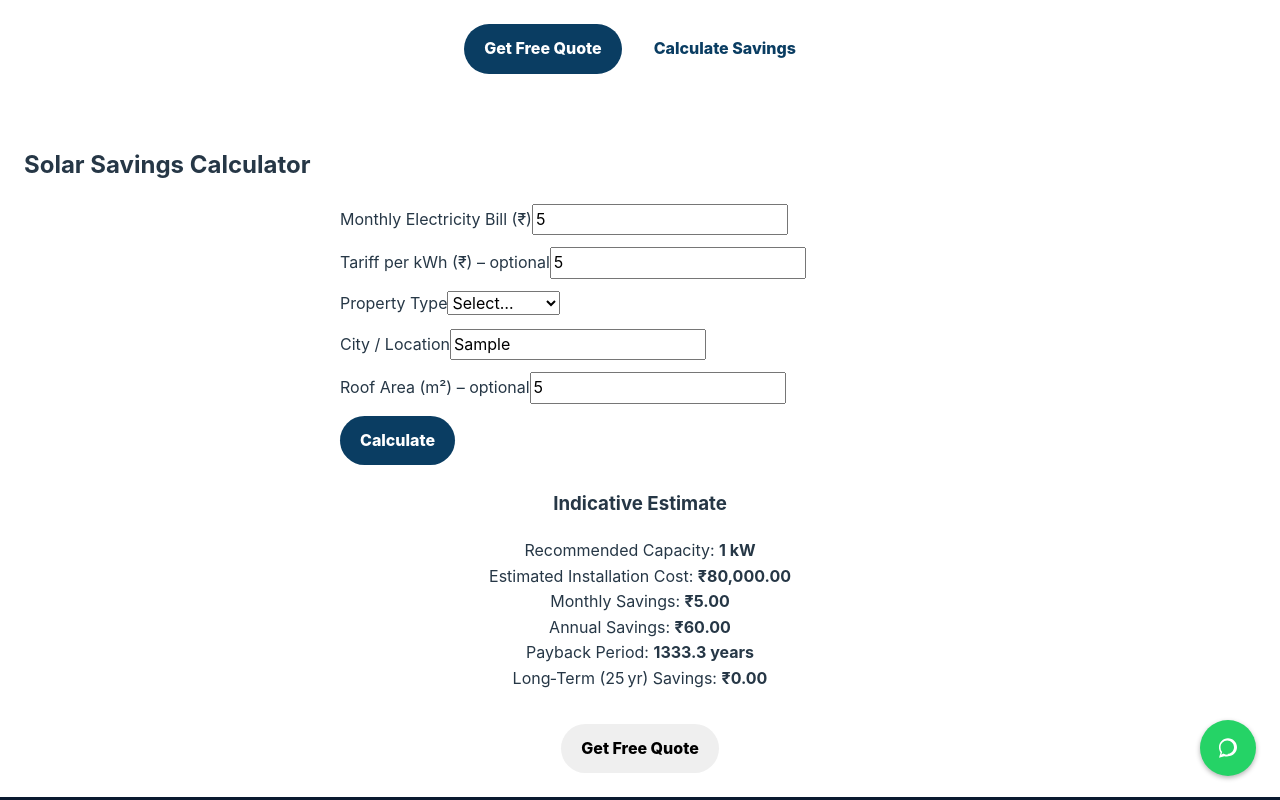
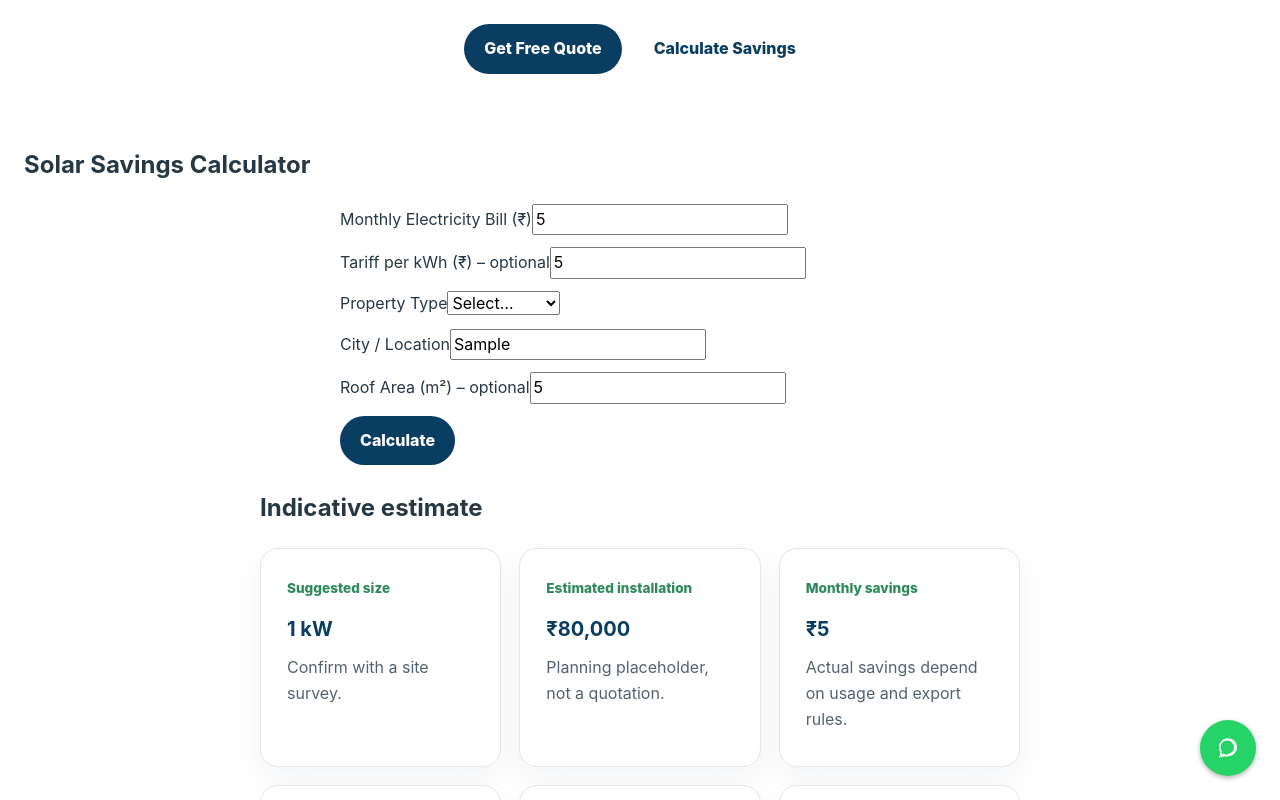
Before and after one commit to dubekriish09/newprot1, a React (Vite) app: page / in a window 1280 px wide. Both pictures are taken after typing "5", "5", "Sample", "5" into the empty fields and a click on the button "Calculate". Shown: the part 1078-1878 px from the top of the page. Built offline with nearby package versions, Linux system fonts and the light colour scheme.

Commit message:
Update phase 2 implementation

```diff
--- a/src/components/sections/CalculatorResults.jsx
+++ b/src/components/sections/CalculatorResults.jsx
@@ -1,29 +1,24 @@
-// src/components/sections/CalculatorResults.jsx
 import React from "react";
 
 function formatCurrency(num) {
-  return new Intl.NumberFormat("en-IN", { style: "currency", currency: "INR" }).format(num);
+  return new Intl.NumberFormat("en-IN", { style: "currency", currency: "INR", maximumFractionDigits: 0 }).format(Number(num) || 0);
 }
 
-function CalculatorResults({ result, onQuoteClick }) {
-  const { capacityKw, installationCost, monthlySaving, annualSaving, paybackYears, longTermSaving } = result;
-
+export default function CalculatorResults({ result, onQuoteClick }) {
+  const { capacityKw, installationCost, monthlySaving, annualSaving, paybackYears, longTermSaving, estimateNote } = result;
   return (
-    <div className="calculator-results" style={{ marginTop: "var(--space-lg)", textAlign: "center" }}>
-      <h3>Indicative Estimate</h3>
-      <ul style={{ listStyle: "none", padding: 0 }}>
-        <li>Recommended Capacity: <strong>{capacityKw} kW</strong></li>
-        <li>Estimated Installation Cost: <strong>{formatCurrency(installationCost)}</strong></li>
-        <li>Monthly Savings: <strong>{formatCurrency(monthlySaving)}</strong></li>
-        <li>Annual Savings: <strong>{formatCurrency(annualSaving)}</strong></li>
-        <li>Payback Period: <strong>{paybackYears} years</strong></li>
-        <li>Long‑Term (25 yr) Savings: <strong>{formatCurrency(longTermSaving)}</strong></li>
-      </ul>
-      <button className="button button--accent" onClick={onQuoteClick} style={{ marginTop: "var(--space-md)" }}>
-        Get Free Quote
-      </button>
+    <div className="calculator-results" style={{ marginTop: "var(--space-lg)", textAlign: "left", maxWidth: 760, marginInline: "auto" }}>
+      <h2>Indicative estimate</h2>
+      <div className="feature-grid">
+        <article className="feature-card"><span>Suggested size</span><h2>{capacityKw} kW</h2><p>Confirm with a site survey.</p></article>
+        <article className="feature-card"><span>Estimated installation</span><h2>{formatCurrency(installationCost)}</h2><p>Planning placeholder, not a quotation.</p></article>
+        <article className="feature-card"><span>Monthly savings</span><h2>{formatCurrency(monthlySaving)}</h2><p>Actual savings depend on usage and export rules.</p></article>
+        <article className="feature-card"><span>Annual savings</span><h2>{formatCurrency(annualSaving)}</h2></article>
+        <article className="feature-card"><span>Simple payback</span><h2>{paybackYears === null ? "N/A" : paybackYears + " years"}</h2></article>
+        <article className="feature-card"><span>25-year net estimate</span><h2>{formatCurrency(longTermSaving)}</h2><p>Estimated gross savings minus initial cost.</p></article>
+      </div>
+      <p className="notice">{estimateNote}</p>
+      <button className="button button--primary" onClick={onQuoteClick} style={{ marginTop: "var(--space-md)" }}>Request a detailed quote</button>
     </div>
   );
 }
-
-export default CalculatorResults;
```
